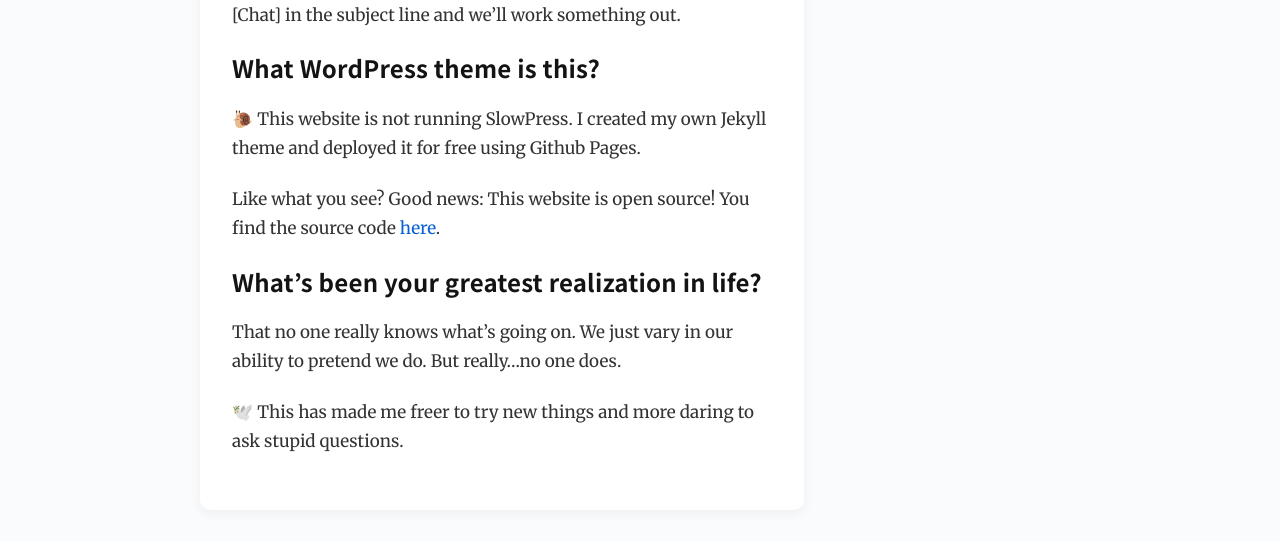
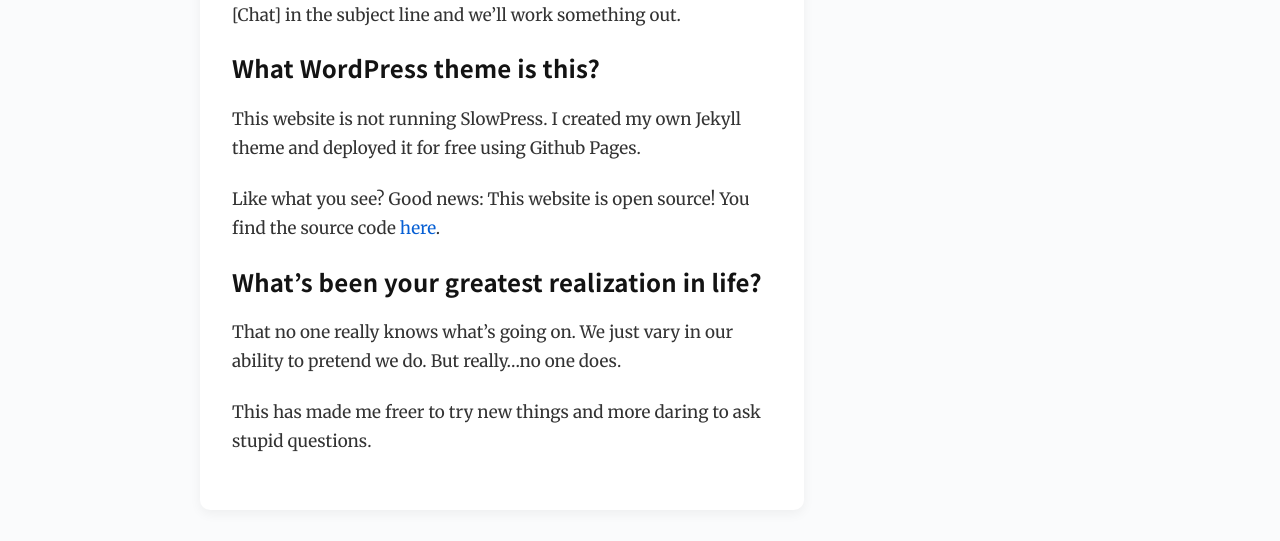
Before and after one commit to gdbroman/broman.blog, a Jekyll site: the page built from about.md, in a window 1280 px wide. Shown: the part 1759-2300 px from the top of the page. Built offline with Jekyll 4.4.1, drawn with Linux system fonts in a browser that asks for light colours.

Commit message:
rm emoji

```diff
--- a/about.md
+++ b/about.md
@@ -48,7 +48,7 @@ I'm always up for meeting new people. Either over Zoom, or in person over a coff
 
 ## What WordPress theme is this?
 
-🐌 This website is not running SlowPress. I created my own Jekyll theme and deployed it for free using Github Pages.
+This website is not running SlowPress. I created my own Jekyll theme and deployed it for free using Github Pages.
 
 Like what you see? Good news: This website is open source! You find the source code [here](https://github.com/gustafbroman/broman.blog){:target="_blank"}.
 
@@ -56,4 +56,4 @@ Like what you see? Good news: This website is open source! You find the source c
 
 That no one really knows what's going on. We just vary in our ability to pretend we do. But really...no one does.
 
-🕊️ This has made me freer to try new things and more daring to ask stupid questions.
+This has made me freer to try new things and more daring to ask stupid questions.
```
